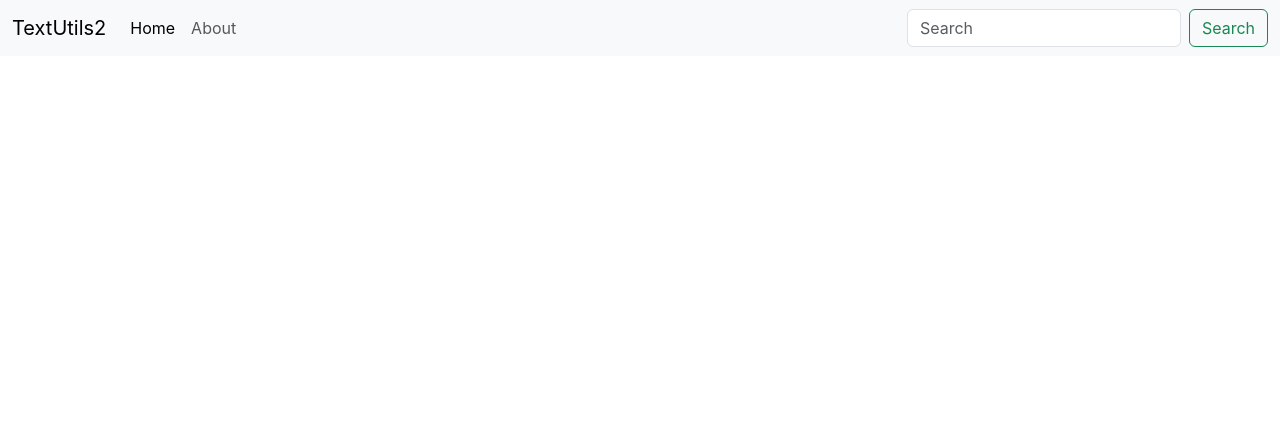
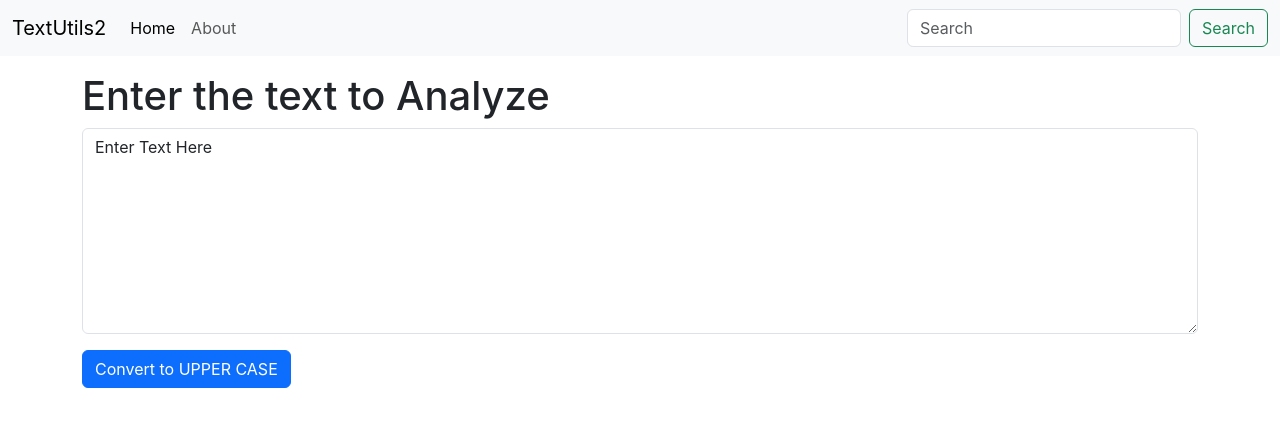
Before and after one commit to ManojBinwal/react1, a React (Create React App) app: page / in a window 1280 px wide. Shown: the top 426 px of the page. Built offline with nearby package versions, Linux system fonts and the light colour scheme.

Commit message:
states in react

```diff
--- a/src/App.js
+++ b/src/App.js
@@ -1,11 +1,15 @@
 import './App.css';
 import Navbar from './components/Navbar'
+import TextForm from './components/TextForm';
 
 function App() {
   return (
     <>
-    {/* Navbar sends props to its component */}
+      {/* Navbar sends props to its component */}
       <Navbar title="TextUtils2" home="Home" about="About" />
+      <div className="container my-3">
+        <TextForm title="Enter the text to Analyze" />
+      </div>
 
     </>
   );
--- /dev/null
+++ b/src/components/TextForm.js
@@ -0,0 +1,38 @@
+import React, { useState } from 'react'
+
+const TextForm = (props) => {
+
+    //create a text-filed , create a button , set onClick function on the button , as soon as the button is clicked handleClick function will be invoked and it will create a new variable which will convert the submitted text to upper case and store it. Then handleOnChange function will be invoked and it will set the text to the new text.
+
+    const [text, setText] = useState('Enter Text Here');
+
+    const handleClick = () => {
+        // console.log("button was clicked" + text)
+        const newText = text.toUpperCase(text);
+        setText(newText);
+
+    }
+
+    const handleOnChange = (event) => {
+        // console.log('on Change this appeared')
+        setText(event.target.value)
+    }
+    //wrong way to change text
+    // text = 'dfsfdfs'
+    // right way to change the text
+    // setText('sdfsffs');
+
+
+    return (
+        <div>
+            <h1>{props.title}</h1>
+            <div className="mb-3">
+                {/* <label for="myBox" class="form-label">{props.title}</label> */}
+                <textarea value={text} onChange={handleOnChange} className="form-control " id="myBox" rows="8" ></textarea>
+                <button className="btn btn-primary my-3" onClick={handleClick}>Convert to UPPER CASE</button>
+            </div>
+        </div>
+    )
+}
+
+export default TextForm
```
